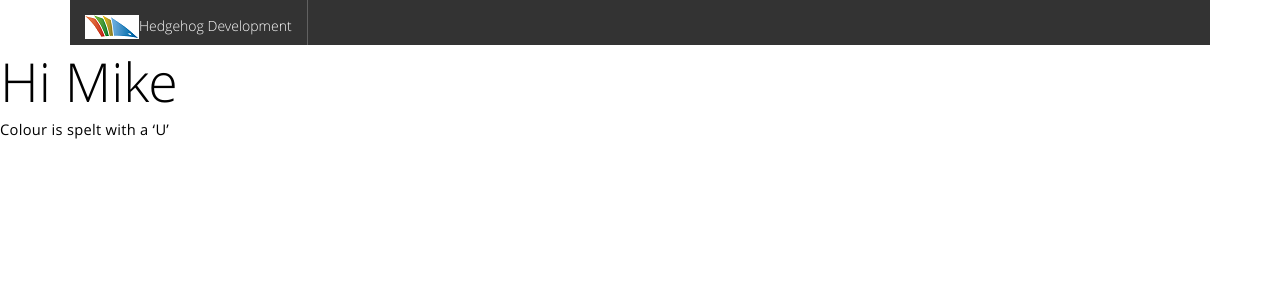
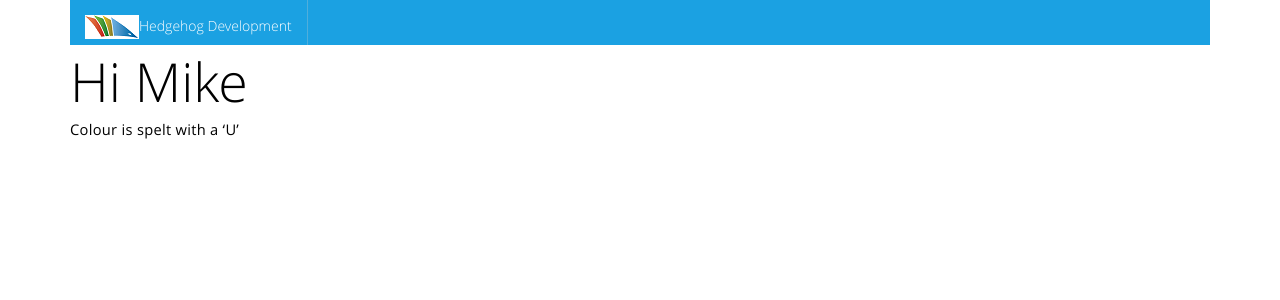
Before and after one commit to HedgehogDevelopment/HedgehogDevelopment.github.io, a Jekyll site: the page built from index.markdown, in a window 1280 px wide. Shown: the top 300 px of the page. Built offline with Jekyll 4.4.1, drawn with Linux system fonts in a browser that asks for light colours.

Commit message:
improvements to header

```diff
--- a/_layouts/MainLayout.html
+++ b/_layouts/MainLayout.html
@@ -7,15 +7,17 @@
     </head>
     <body class="metro">
         <div class="container">
-            <div class="navigation-bar dark">
+            <div class="navigation-bar">
                 <div class="navigation-bar-content container">
                     <a href="/" class="element"><img src="/Images/Logo-24.png" />Hedgehog Development</a>
                     <span class="element-divider"></span>
                 </div>
             </div>
+
+            {{content}}
+
         </div>
 
-        {{content}}
 
 
         <script src="/Scripts/jquery-2.1.1.min.js"></script>
```
